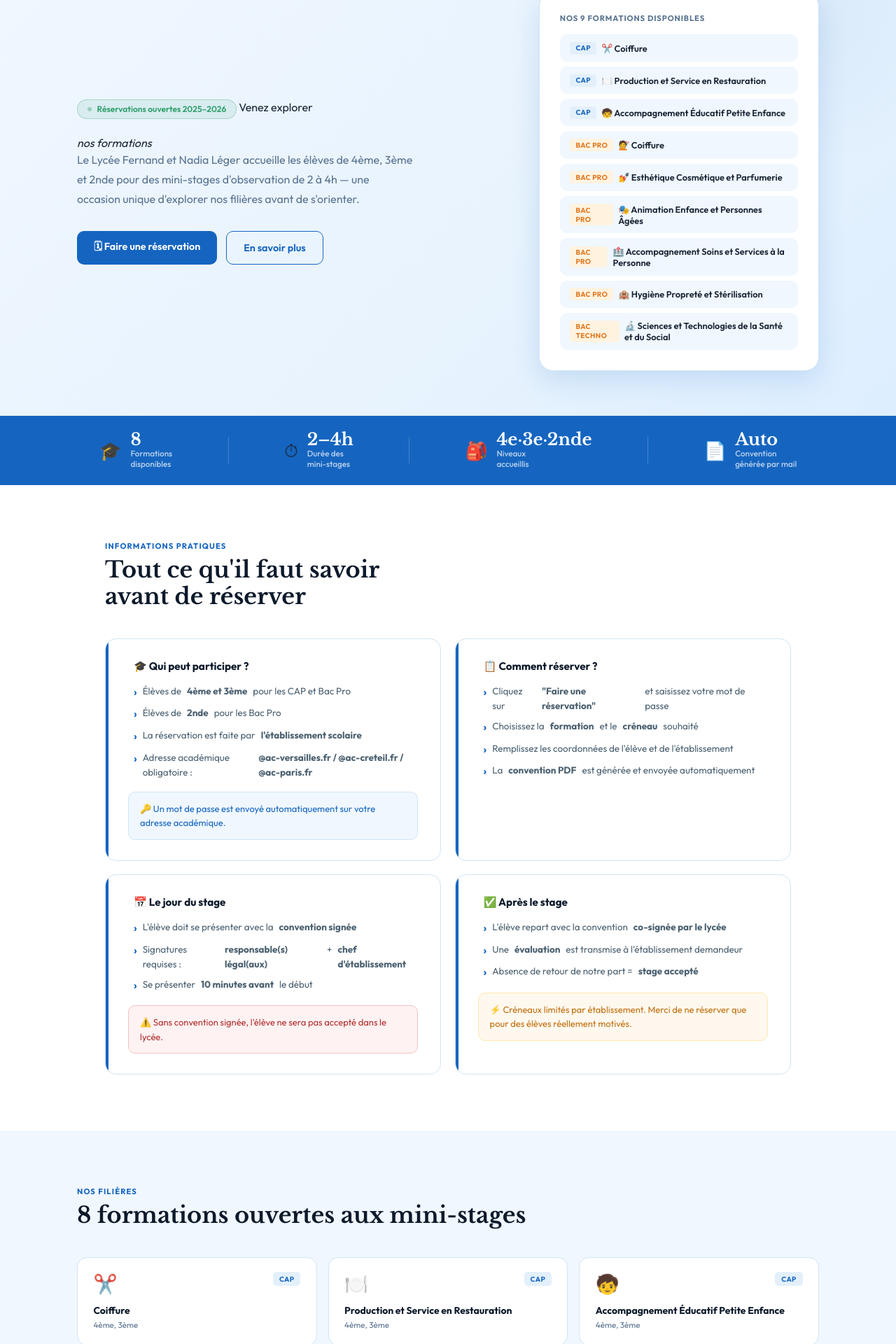
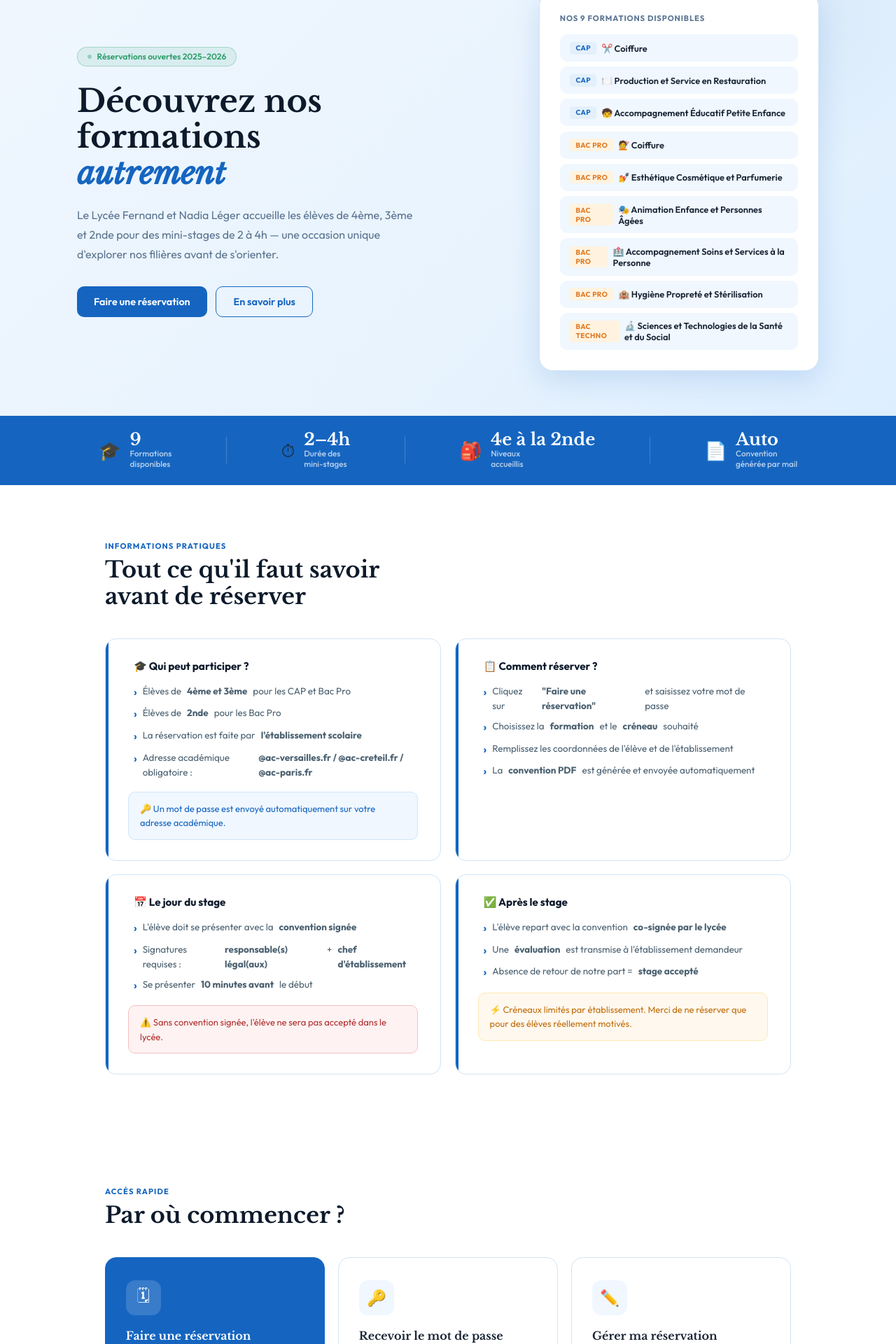
Before and after one commit to jamila-cell210/Fernand-Nadia-L-ger, a Flask app: page / in a window 1280 px wide. Shown: the part 200-2120 px from the top of the page at 70% size. Run offline with Flask 3, Linux system fonts and the light colour scheme.

Commit message:
Update index.html

```diff
--- a/templates/index.html
+++ b/templates/index.html
@@ -99,10 +99,10 @@
   <div class="hero-inner">
     <div>
       <div class="badge"><div class="dot"></div> Réservations ouvertes 2025–2026</div>
-     Venez explorer<br><em>nos formations</em>
-      <p class="desc">Le Lycée Fernand et Nadia Léger accueille les élèves de 4ème, 3ème et 2nde pour des mini-stages d'observation de 2 à 4h — une occasion unique d'explorer nos filières avant de s'orienter.</p>
+   <h1>Découvrez nos<br>formations<br><em>autrement</em></h1>
+      <p class="desc">Le Lycée Fernand et Nadia Léger accueille les élèves de 4ème, 3ème et 2nde pour des mini-stages de 2 à 4h — une occasion unique d'explorer nos filières avant de s'orienter.</p>
       <div class="hero-ctas">
-        <button class="btn-primary" onclick="openModal()">🗓 Faire une réservation</button>
+        <button class="btn-primary" onclick="openModal()"> Faire une réservation</button>
         <a href="#infos" class="btn-outline">En savoir plus</a>
       </div>
     </div>
@@ -124,11 +124,11 @@
 
 <div class="stats-bar">
   <div class="stats-inner">
-    <div class="stat"><span style="font-size:1.6rem">🎓</span><div><div class="stat-num">8</div><div class="stat-lbl">Formations<br>disponibles</div></div></div>
+    <div class="stat"><span style="font-size:1.6rem">🎓</span><div><div class="stat-num">9</div><div class="stat-lbl">Formations<br>disponibles</div></div></div>
     <div class="sdiv"></div>
     <div class="stat"><span style="font-size:1.6rem">⏱</span><div><div class="stat-num">2–4h</div><div class="stat-lbl">Durée des<br>mini-stages</div></div></div>
     <div class="sdiv"></div>
-    <div class="stat"><span style="font-size:1.6rem">🎒</span><div><div class="stat-num">4e·3e·2nde</div><div class="stat-lbl">Niveaux<br>accueillis</div></div></div>
+    <div class="stat"><span style="font-size:1.6rem">🎒</span><div><div class="stat-num">4e à la 2nde</div><div class="stat-lbl">Niveaux<br>accueillis</div></div></div>
     <div class="sdiv"></div>
     <div class="stat"><span style="font-size:1.6rem">📄</span><div><div class="stat-num">Auto</div><div class="stat-lbl">Convention<br>générée par mail</div></div></div>
   </div>
@@ -151,7 +151,7 @@
     <div class="icard">
       <h3>📋 Comment réserver ?</h3>
       <ul>
-        <li>Cliquez sur <strong>"Faire une réservation"</strong> et saisissez votre mot de passe</li>
+        <li>Cliquez sur <strong>"Faire une réservation"</strong> et saisissez votre mot de passe</li></li>
         <li>Choisissez la <strong>formation</strong> et le <strong>créneau</strong> souhaité</li>
         <li>Remplissez les coordonnées de l'élève et de l'établissement</li>
         <li>La <strong>convention PDF</strong> est générée et envoyée automatiquement</li>
@@ -174,25 +174,6 @@
         <li>Absence de retour de notre part = <strong>stage accepté</strong></li>
       </ul>
       <div class="callout c-orange">⚡ Créneaux limités par établissement. Merci de ne réserver que pour des élèves réellement motivés.</div>
-    </div>
-  </div>
-</section>
-
-<section class="f-section" id="formations">
-  <div class="f-inner">
-    <span class="sec-tag">Nos filières</span>
-    <h2 class="sec-title">8 formations ouvertes aux mini-stages</h2>
-    <div class="f-grid">
-      {% for f in formations %}
-      <div class="fcard">
-        <div class="fcard-top">
-          <div class="femoji">{{f.emoji}}</div>
-          <span class="fbadge {{'fb-cap' if f.niveau=='CAP' else 'fb-bac'}}">{{f.niveau}}</span>
-        </div>
-        <div class="fcard-name">{{f.nom}}</div>
-        <div class="fcard-level">{{f.niveaux_eleves|join(', ')}}</div>
-      </div>
-      {% endfor %}
     </div>
   </div>
 </section>
```
